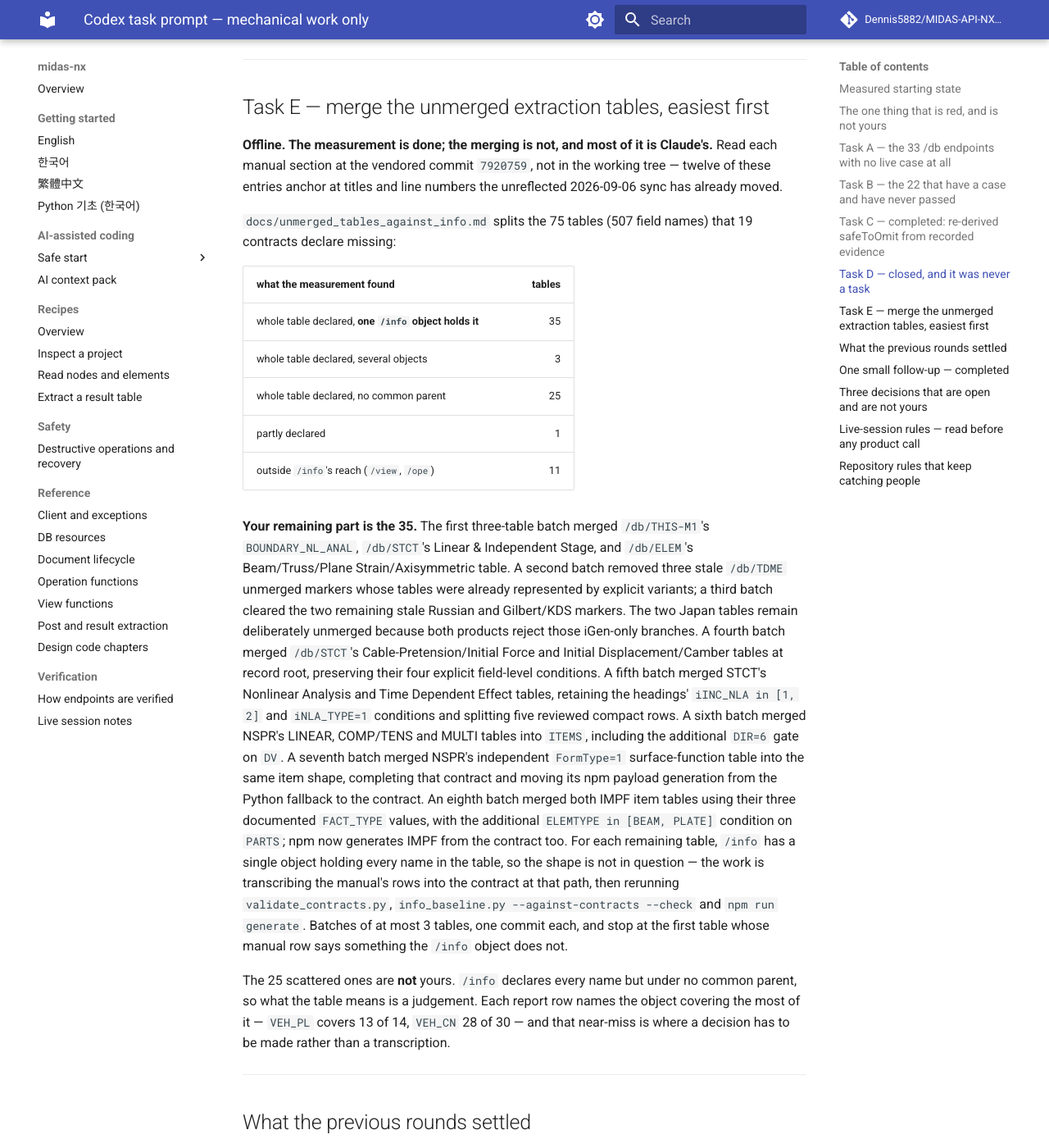
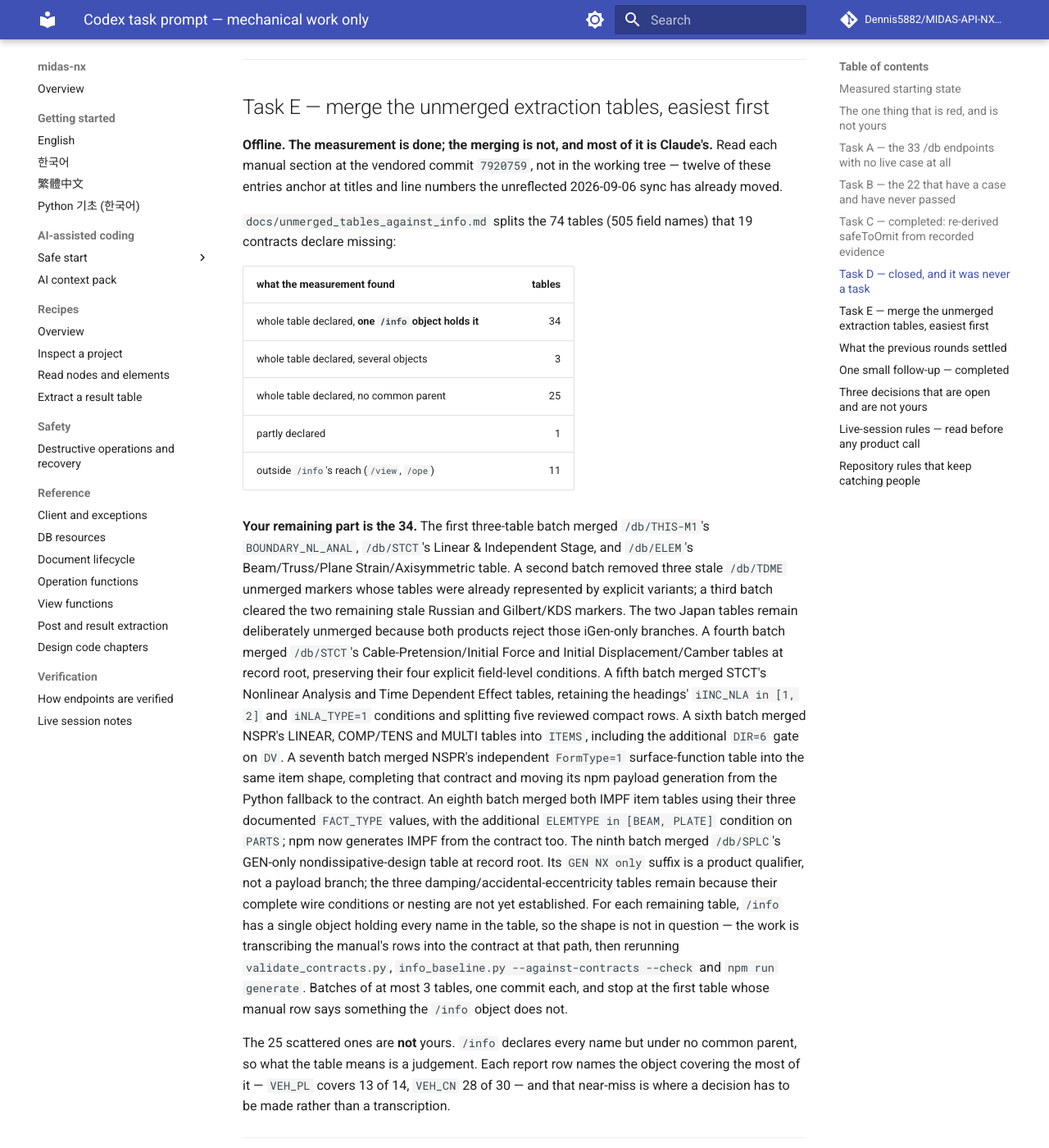
Before and after one commit to Dennis5882/MIDAS-API-NX-SDK, an MkDocs documentation site: the page built from docs/codex_handoff_prompt.md, in a window 1280 px wide and 1400 px high, scrolled down 6135 px. Shown: the whole window at 82% size. Built offline with MkDocs 1.6.1 and Material for MkDocs 9.7.7, drawn with Linux system fonts in a browser that asks for light colours; comment, search, counter and statistics services are not loaded; some of the changed text lies outside the part shown.

Commit message:
feat(contracts): merge SPLC Gen-only controls
Treat the manual's GEN NX suffix as product metadata so the nondissipative-design fields retain their root shape without inventing a payload discriminator. Refresh the measured Task E backlog after the merge.

```diff
--- a/docs/codex_handoff_prompt.md
+++ b/docs/codex_handoff_prompt.md
@@ -275,18 +275,18 @@ Claude's.** Read each manual section at the vendored commit `7920759`, not in
 the working tree — twelve of these entries anchor at titles and line numbers
 the unreflected 2026-09-06 sync has already moved.
 
-`docs/unmerged_tables_against_info.md` splits the 75 tables (507 field names)
+`docs/unmerged_tables_against_info.md` splits the 74 tables (505 field names)
 that 19 contracts declare missing:
 
 | what the measurement found | tables |
 | --- | ---: |
-| whole table declared, **one `/info` object holds it** | 35 |
+| whole table declared, **one `/info` object holds it** | 34 |
 | whole table declared, several objects | 3 |
 | whole table declared, no common parent | 25 |
 | partly declared | 1 |
 | outside `/info`'s reach (`/view`, `/ope`) | 11 |
 
-**Your remaining part is the 35.** The first three-table batch merged
+**Your remaining part is the 34.** The first three-table batch merged
 `/db/THIS-M1`'s `BOUNDARY_NL_ANAL`, `/db/STCT`'s Linear & Independent Stage,
 and `/db/ELEM`'s Beam/Truss/Plane Strain/Axisymmetric table. A second batch
 removed three stale `/db/TDME` unmerged markers whose tables were already
@@ -305,8 +305,12 @@ table into the same item shape, completing that contract and moving its npm
 payload generation from the Python fallback to the contract. An eighth batch
 merged both IMPF item tables using their three documented
 `FACT_TYPE` values, with the additional `ELEMTYPE in [BEAM, PLATE]` condition
-on `PARTS`; npm now generates IMPF from the contract too. For each remaining
-table, `/info` has a single object holding every
+on `PARTS`; npm now generates IMPF from the contract too. The ninth batch
+merged `/db/SPLC`'s GEN-only nondissipative-design
+table at record root. Its `GEN NX only` suffix is a product qualifier, not a
+payload branch; the three damping/accidental-eccentricity tables remain because
+their complete wire conditions or nesting are not yet established. For each
+remaining table, `/info` has a single object holding every
 name in the table, so the shape is not in question — the work is transcribing
 the manual's rows into the contract at that path, then rerunning
 `validate_contracts.py`, `info_baseline.py --against-contracts --check` and
```
Also changed, not shown: other parts of docs/codex_handoff_prompt.md (+3 -3 lines), docs/unmerged_tables_against_info.md (+19 -21 lines), 3 other files.
